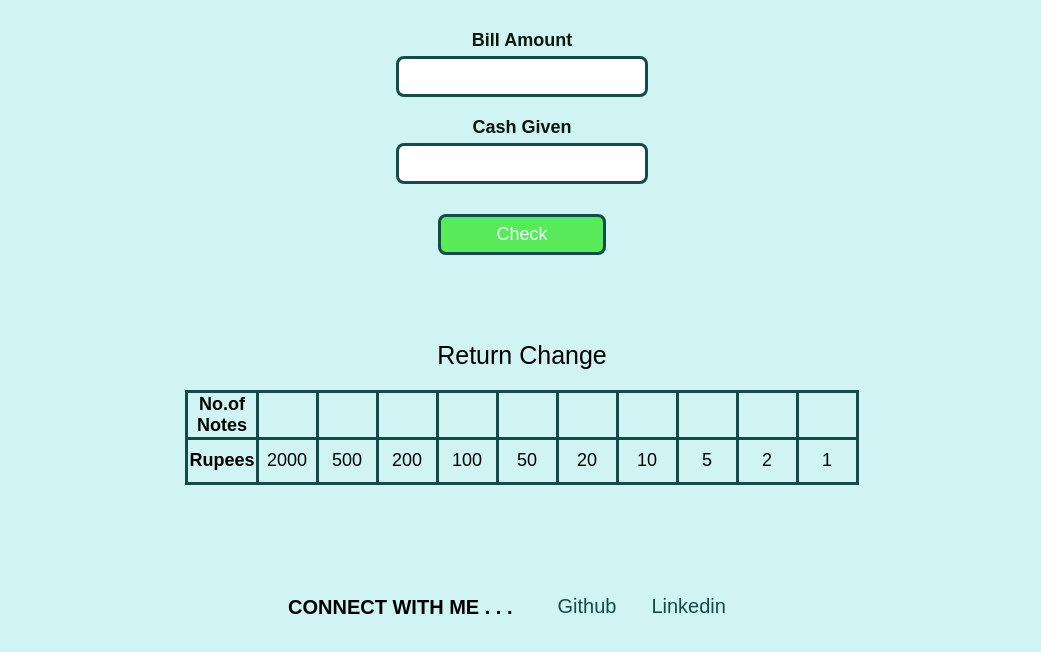
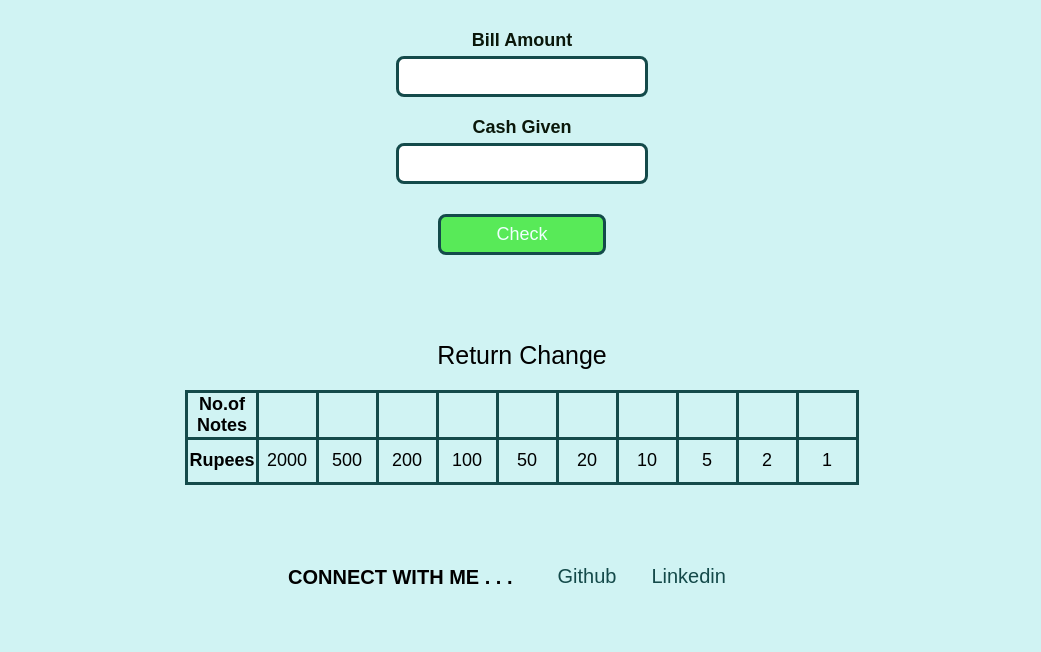
Before and after one commit to Prachi-Gore/Cash-Register-Manager, a plain HTML site: page index.html in a window 1280 px wide. Shown: the part 104-756 px from the top of the page, without its empty margins (118-1159 px from the left). Drawn offline with Linux system fonts and the light colour scheme.

Commit message:
Update style.css

```diff
--- a/style.css
+++ b/style.css
@@ -81,7 +81,7 @@ font-size: large;
 }
 footer{
     font-size:20px;
-    margin-top:85px;
+    margin-top:55px;
 
    }
 footer,ul,li{
```
